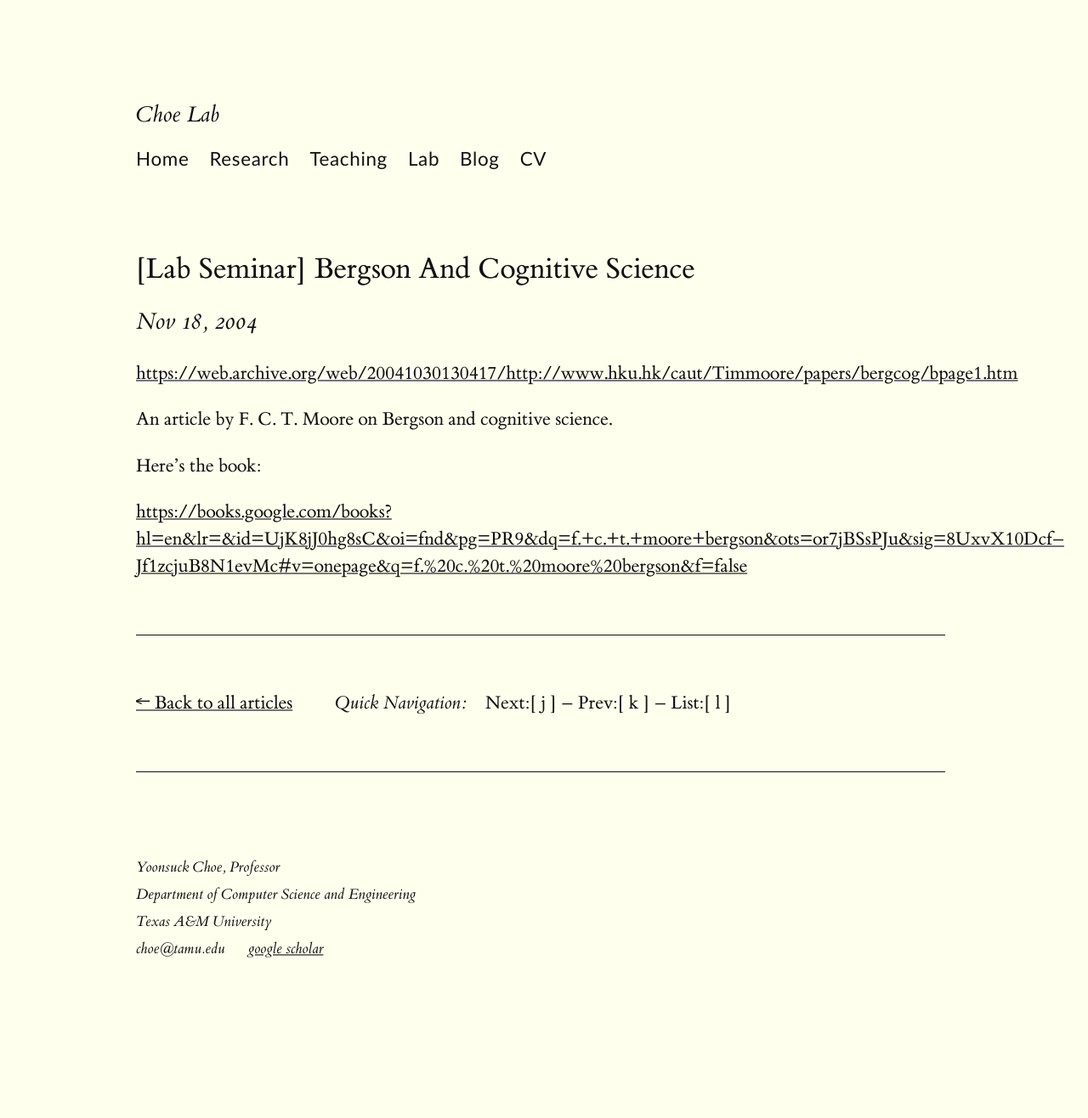
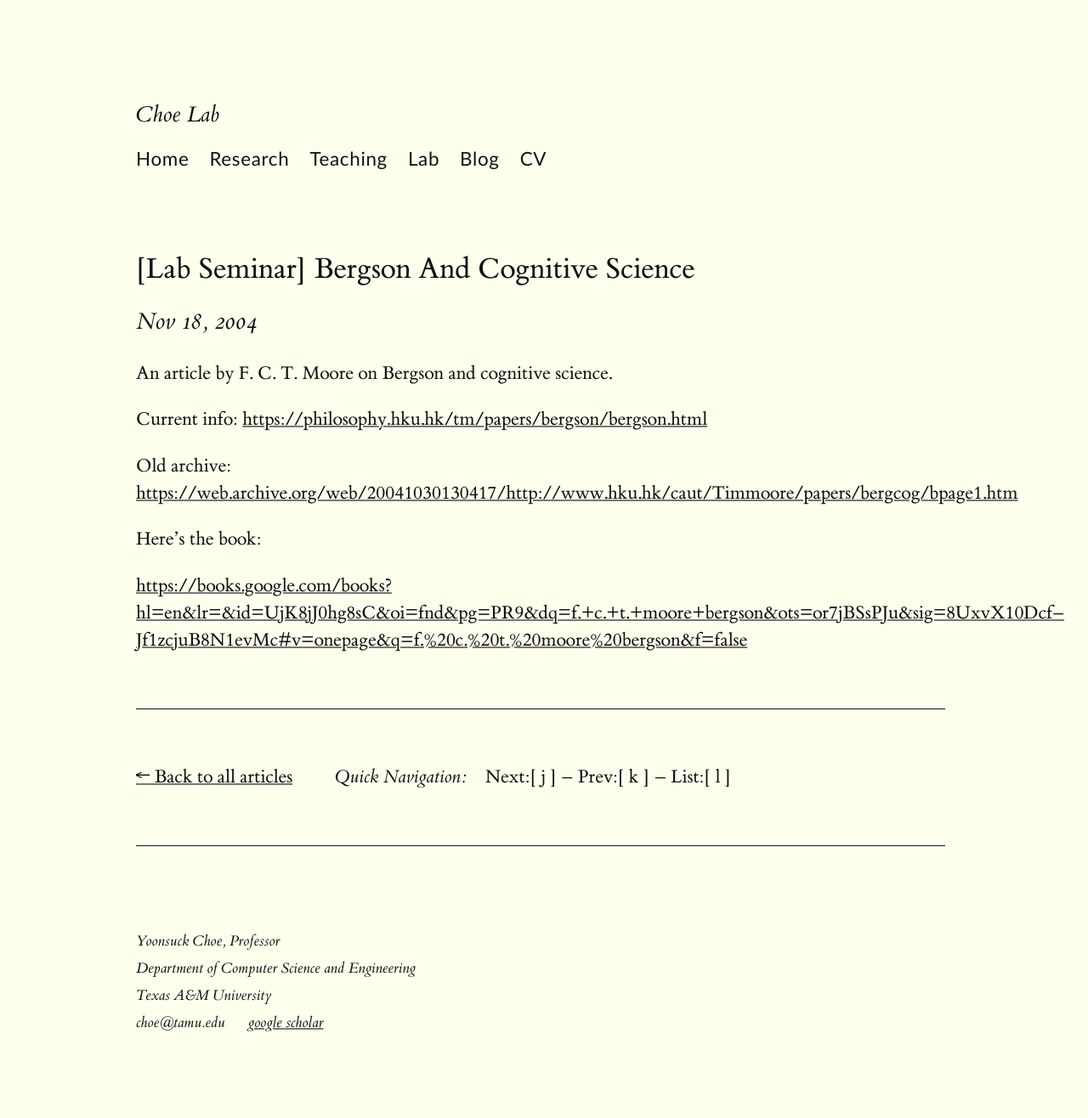
Before and after one commit to yschoe/yschoe.github.io, a Jekyll site: the page built from _posts/2004-11-18-Bergson-and-cognitive-science.markdown, in a window 1280 px wide. Shown: the whole page at 85% size. Built offline with Jekyll 4.4.1, drawn with Linux system fonts in a browser that asks for light colours; before the commit the page ends 1229 px from its top, so only the background shows below that.

Commit message:
post fix

```diff
--- a/_posts/2004-11-18-Bergson-and-cognitive-science.markdown
+++ b/_posts/2004-11-18-Bergson-and-cognitive-science.markdown
@@ -9,16 +9,18 @@ categories: none
 
 
 
-[https://web.archive.org/web/20041030130417/http://www.hku.hk/caut/Timmoore/papers/bergcog/bpage1.htm](https://web.archive.org/web/20041030130417/http://www.hku.hk/caut/Timmoore/papers/bergcog/bpage1.htm)
 
 
 
 An article by F. C. T. Moore on Bergson and cognitive science.
 
+Current info: [https://philosophy.hku.hk/tm/papers/bergson/bergson.html](https://philosophy.hku.hk/tm/papers/bergson/bergson.html)
+
+
+Old archive: [https://web.archive.org/web/20041030130417/http://www.hku.hk/caut/Timmoore/papers/bergcog/bpage1.htm](https://web.archive.org/web/20041030130417/http://www.hku.hk/caut/Timmoore/papers/bergcog/bpage1.htm)
 
 
 Here's the book:
 
 
-
 [https://books.google.com/books?hl=en&lr=&id=UjK8jJ0hg8sC&oi=fnd&pg=PR9&dq=f.+c.+t.+moore+bergson&ots=or7jBSsPJu&sig=8UxvX10Dcf--Jf1zcjuB8N1evMc#v=onepage&q=f.%20c.%20t.%20moore%20bergson&f=false](https://books.google.com/books?hl=en&lr=&id=UjK8jJ0hg8sC&oi=fnd&pg=PR9&dq=f.+c.+t.+moore+bergson&ots=or7jBSsPJu&sig=8UxvX10Dcf--Jf1zcjuB8N1evMc#v=onepage&q=f.%20c.%20t.%20moore%20bergson&f=false)
```
